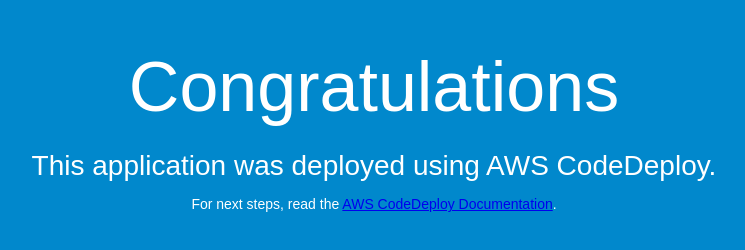
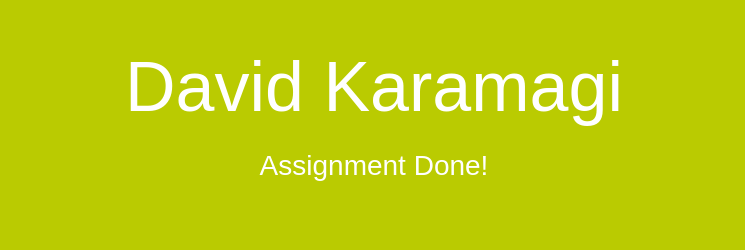
Before and after one commit to karamagid/webapp-repo, a plain HTML site: page index.html in a window 1280 px wide. Shown: the whole page, without its empty margins (266-1011 px from the left). Drawn offline with Linux system fonts and the light colour scheme.

Commit message:
new changes made

```diff
--- a/index.html
+++ b/index.html
@@ -6,7 +6,7 @@
   <style>
     body {
       color: #ffffff;
-      background-color: #0188cc;
+      background-color: hsl(65, 99%, 40%);
       font-family: Arial, sans-serif;
       font-size: 14px;
     }
@@ -26,9 +26,8 @@
 </head>
 <body>
   <div align="center">
-    <h1>Congratulations</h1>
-    <h2>This application was deployed using AWS CodeDeploy.</h2>
-    <p>For next steps, read the <a href="http://aws.amazon.com/documentation/codedeploy">AWS CodeDeploy Documentation</a>.</p>
+    <h1>David Karamagi</h1>
+    <h2>Assignment Done!</h2>
   </div>
 </body>
 </html>
```
